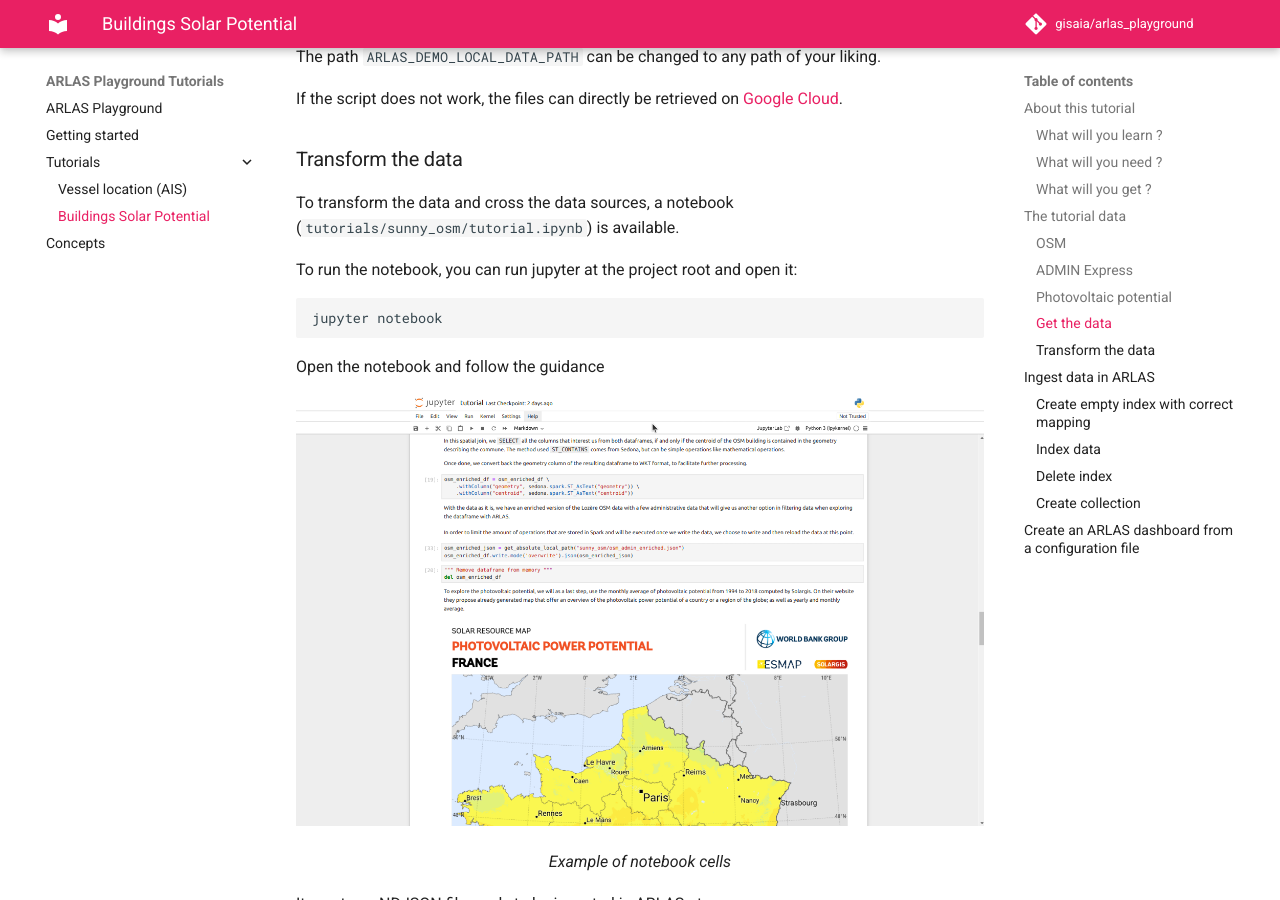
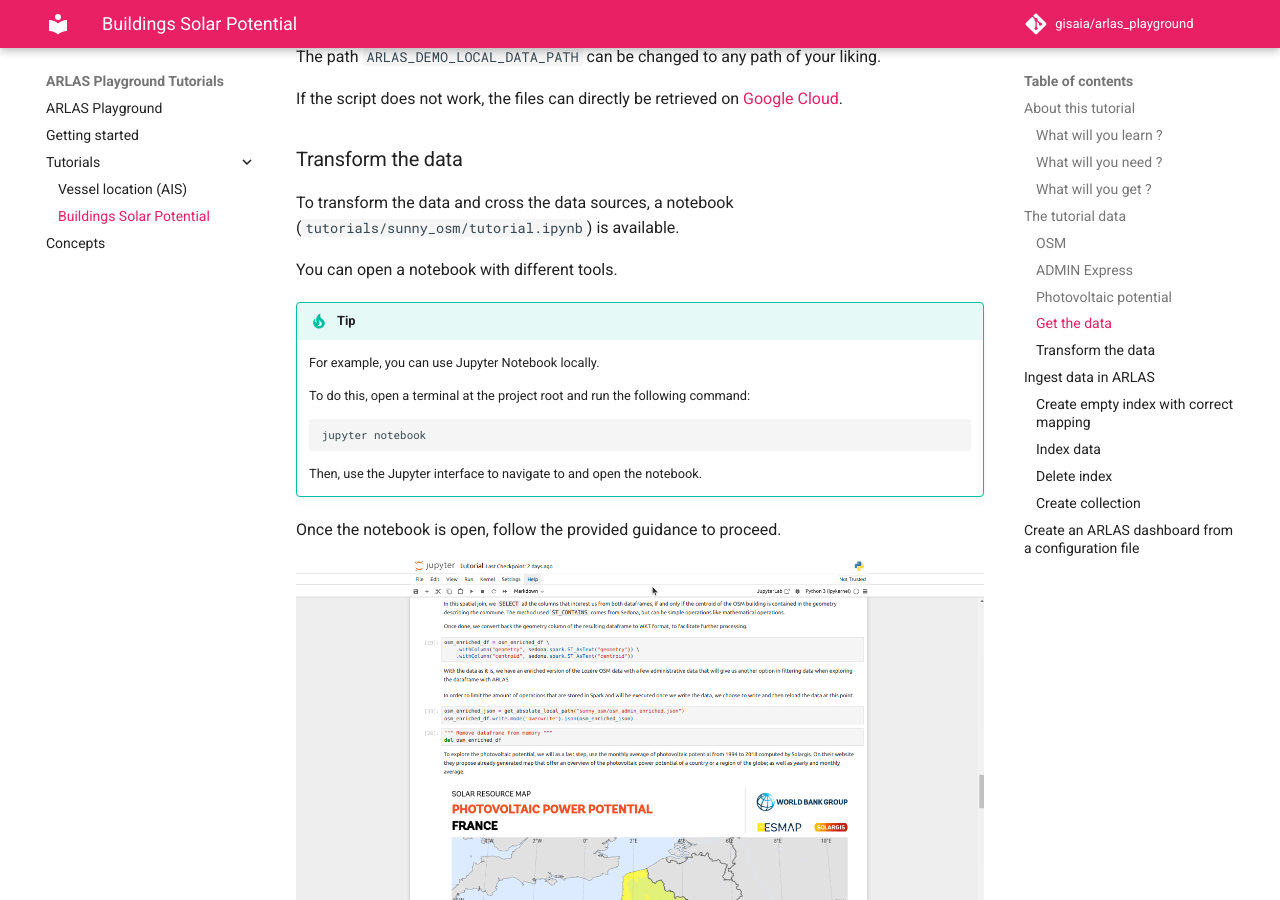
Before and after one commit to gisaia/arlas_playground, an MkDocs documentation site: the page built from docs/docs/tutorials/sunny_osm/sunny_osm_tutorial.md, in a window 1280 px wide and 900 px high, scrolled down 2647 px. Built offline with MkDocs 1.6.1 and Material for MkDocs 9.7.7, drawn with Linux system fonts in a browser that asks for light colours; comment, search, counter and statistics services are not loaded; some of the changed text lies outside the part shown.

Commit message:
In the sunny OSM tutorial, using jupyter in an optional tip

````diff
--- a/docs/docs/tutorials/sunny_osm/sunny_osm_tutorial.md
+++ b/docs/docs/tutorials/sunny_osm/sunny_osm_tutorial.md
@@ -76,13 +76,20 @@ If the script does not work, the files can directly be retrieved on [Google Clou
 
 To transform the data and cross the data sources, a notebook (`tutorials/sunny_osm/tutorial.ipynb`) is available.
 
-To run the notebook, you can run jupyter at the project root and open it:
+You can open a notebook with different tools.
 
-```shell
-jupyter notebook
-```
+!!! tip
+    For example, you can use Jupyter Notebook locally.
 
-Open the notebook and follow the guidance
+    To do this, open a terminal at the project root and run the following command:
+
+    ```shell
+    jupyter notebook
+    ```
+
+    Then, use the Jupyter interface to navigate to and open the notebook.
+
+Once the notebook is open, follow the provided guidance to proceed.
 
 ![Example of notebook cells](images/notebook.png)
 
@@ -200,7 +207,7 @@ You can set a preview by editing the dashboard and choosing a view in the map `P
 Set Sunny OSM dashboard preview
 </p>
 
-The created dashboard has now it's preview in ARLAS Hub:
+The created dashboard has now its preview in ARLAS Hub:
 
 ![ARLAS with the created "Sunny OSM" dashboard and its preview](images/hub_preview.png)
 
````
